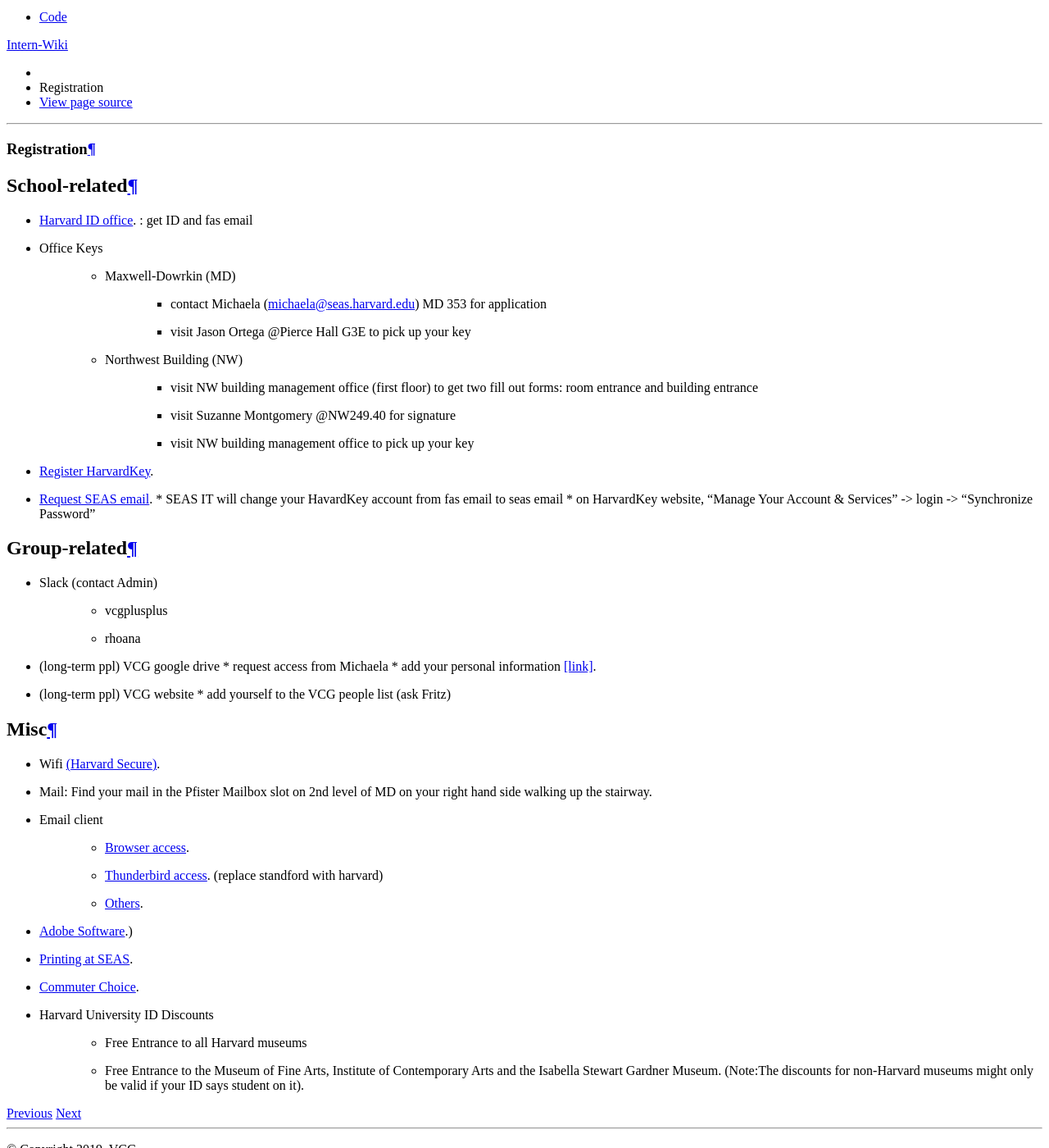
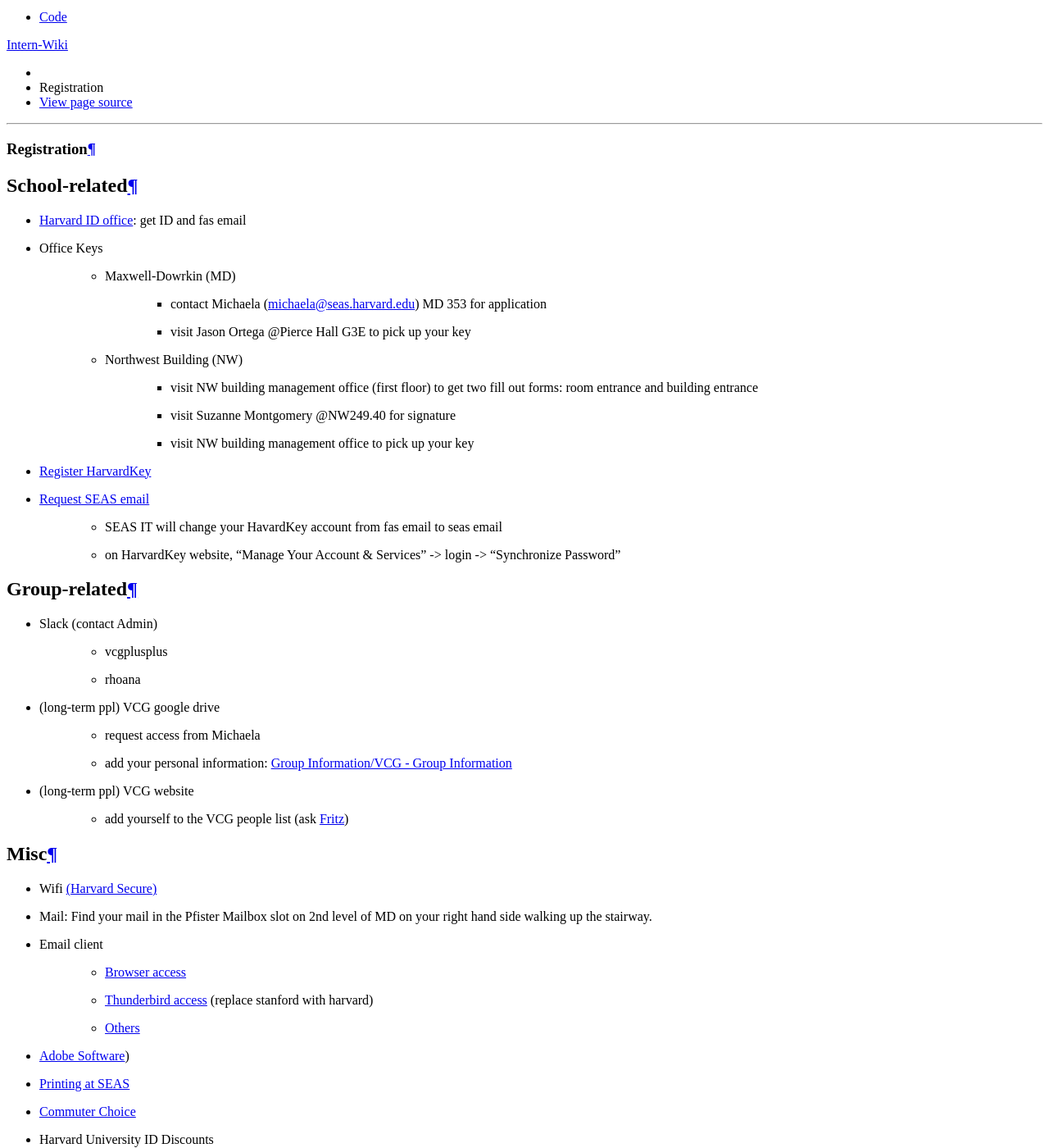
Before and after one commit to VCG/newbie-wiki, a Sphinx documentation site: the page built from docs/source/setup/registration.rst, in a window 1280 px wide and 1400 px high, scrolled down 365 px. Shown: the whole window at 82% size. Built offline with Sphinx 7.4.7 and the Read the Docs theme 2.0.0, drawn with Linux system fonts in a browser that asks for light colours; pages that are not in the unit, such as notebooks, are missing from menus.

Commit message:
registration: clean up

```diff
--- a/docs/source/setup/registration.rst
+++ b/docs/source/setup/registration.rst
@@ -3,43 +3,43 @@
 
 School-related
 ---------------
-- `Harvard ID office  <http://huid.harvard.edu/>`_. : get ID and fas email
+- `Harvard ID office  <http://huid.harvard.edu/>`_: get ID and fas email
 - Office Keys
-    * Maxwell-Dowrkin (MD)
+    - Maxwell-Dowrkin (MD)
         - contact Michaela (michaela@seas.harvard.edu) MD 353 for application
         - visit Jason Ortega @Pierce Hall G3E to pick up your key
-    * Northwest Building (NW)
+    - Northwest Building (NW)
         - visit NW building management office (first floor) to get two fill out forms: room entrance and building entrance
         - visit Suzanne Montgomery @NW249.40 for signature
         - visit NW building management office to pick up your key
-- `Register HarvardKey <https://key.harvard.edu/>`_.
-- `Request SEAS email <https://password.seas.harvard.edu/itapps/apply/>`_.
-  *  SEAS IT will change your HavardKey account from fas email to seas email
-  *  on HarvardKey website, “Manage Your Account & Services” -> login -> “Synchronize Password”
+- `Register HarvardKey <https://key.harvard.edu/>`_
+- `Request SEAS email <https://password.seas.harvard.edu/itapps/apply/>`_
+      -  SEAS IT will change your HavardKey account from fas email to seas email
+      -  on HarvardKey website, “Manage Your Account & Services” -> login -> “Synchronize Password”
 
 Group-related
 --------------
 - Slack (contact Admin)
-    * vcgplusplus
-    * rhoana
+    - vcgplusplus
+    - rhoana
 - (long-term ppl) VCG google drive
-  * request access from Michaela
-  * add your personal information `[link] <https://docs.google.com/spreadsheet/ccc?key=0AtePNvrCJCcedEtVdjlMV0tKWmVBamI4N25fTjdVelE&usp=drive_web#gid=0>`_.
+    - request access from Michaela
+    - add your personal information: `Group Information/VCG - Group Information <https://docs.google.com/spreadsheet/ccc?key=0AtePNvrCJCcedEtVdjlMV0tKWmVBamI4N25fTjdVelE&usp=drive_web#gid=0>`_
 - (long-term ppl) VCG website
-  * add yourself to the VCG people list (ask Fritz)
+    - add yourself to the VCG people list (ask `Fritz <https://lekschas.de/>`_)
 
 Misc
 -----------
-* Wifi `(Harvard Secure) <http://wifi.harvard.edu/harvard-secure.html>`_.
-* Mail: Find your mail in the Pfister Mailbox slot on 2nd level of MD on your right hand side walking up the stairway.
-* Email client
-    * `Browser access <https://outlook.office.com/owa/?realm=harvard.edu>`_.
-    * `Thunderbird access <https://uit.stanford.edu/service/office365/configure/thunderbird>`_. (replace standford with harvard)
-    * `Others <https://www.seas.harvard.edu/computing-office/email/set-up-email-client>`_.
-* `Adobe Software
-  <http://huit.harvard.edu/services/campus-licensed-software>`_.)
-* `Printing at SEAS <https://www.seas.harvard.edu/computing-office/printing/public-network-printers>`_.
-* `Commuter Choice <http://www.transportation.harvard.edu/commuterchoice>`_.
-* Harvard University ID Discounts
+- Wifi `(Harvard Secure) <http://wifi.harvard.edu/harvard-secure.html>`_
+- Mail: Find your mail in the Pfister Mailbox slot on 2nd level of MD on your right hand side walking up the stairway.
+- Email client
+    - `Browser access <https://outlook.office.com/owa/?realm=harvard.edu>`_
+    - `Thunderbird access <https://uit.stanford.edu/service/office365/configure/thunderbird>`_ (replace stanford with harvard)
+    - `Others <https://www.seas.harvard.edu/computing-office/email/set-up-email-client>`_
+- `Adobe Software
+  <http://huit.harvard.edu/services/campus-licensed-software>`_)
+- `Printing at SEAS <https://www.seas.harvard.edu/computing-office/printing/public-network-printers>`_
+- `Commuter Choice <http://www.transportation.harvard.edu/commuterchoice>`_
+- Harvard University ID Discounts
    - Free Entrance to all Harvard museums
    - Free Entrance to the Museum of Fine Arts, Institute of Contemporary Arts and the Isabella Stewart Gardner Museum. (Note:The discounts for non-Harvard museums might only be valid if your ID says student on it).
```
Also changed, not shown: 4 other files.
